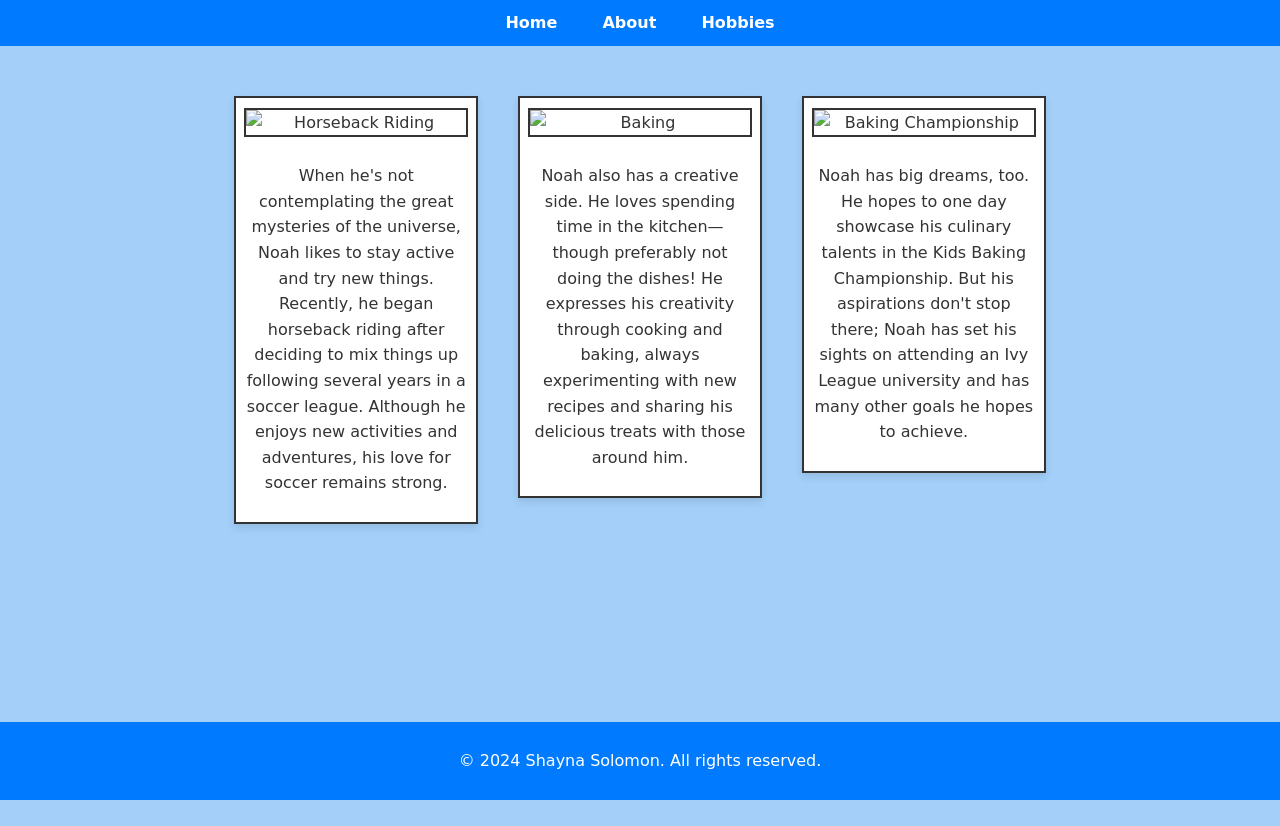
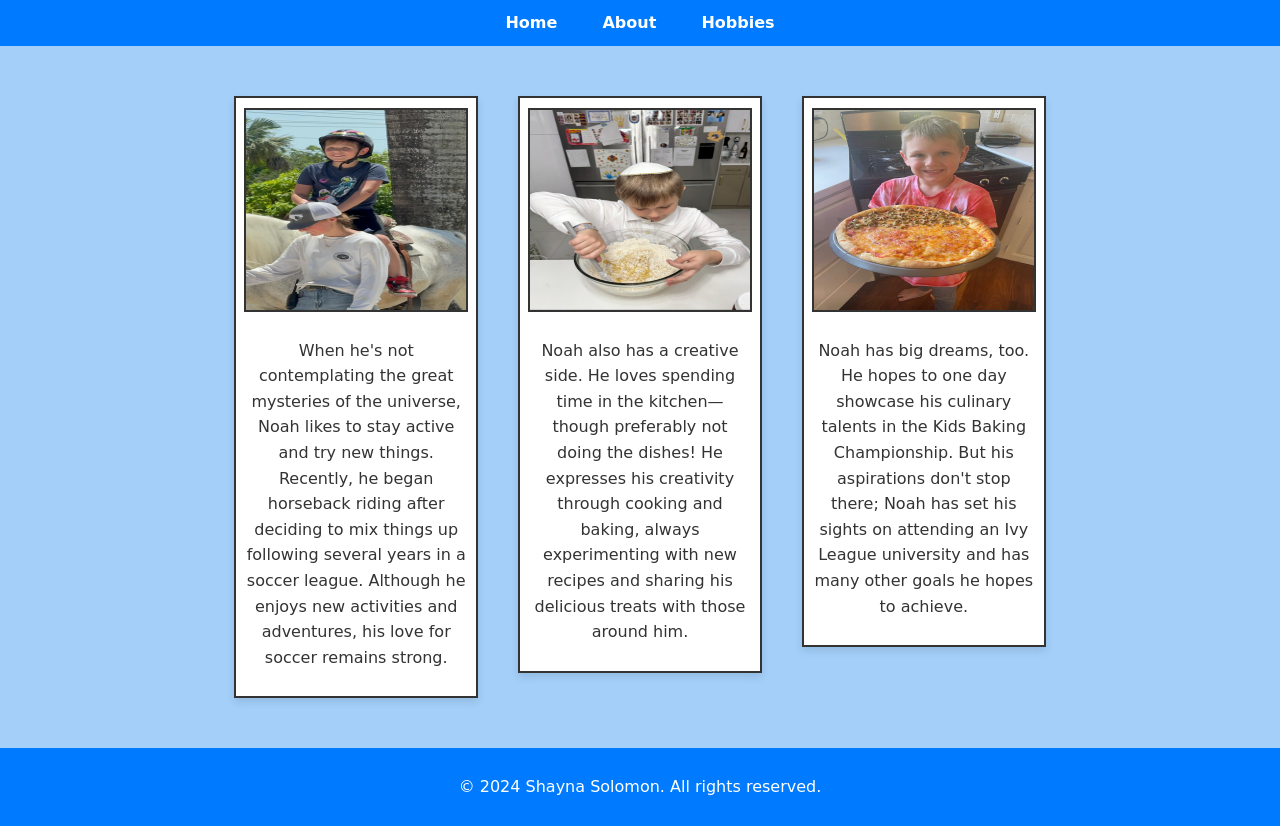
Before and after one commit to Ssolomon44/bioSite, a plain HTML site: page hobbies.html in a window 1280 px wide. Before the commit the page ends 800 px from the top, so only its background shows below. Drawn offline with Linux system fonts and the light colour scheme; files whose address does not match are found by name.

Commit message:
Update hobbies.html

```diff
--- a/hobbies.html
+++ b/hobbies.html
@@ -19,15 +19,15 @@
         <!-- Hobby Descriptions Section -->
         <div class="hobbies">
             <div class="hobby-item">
-                <img src="C:\Users\19293\OneDrive\Desktop\bioSite\Noah-pictures\Noah Horseback riding.jpg" alt="Horseback Riding">
+                <img src="C:\Users\19293\OneDrive\Desktop\bioSite\Noah-pictures\NoahHorsebackriding.jpg" alt="Horseback Riding">
                 <p>When he's not contemplating the great mysteries of the universe, Noah likes to stay active and try new things. Recently, he began horseback riding after deciding to mix things up following several years in a soccer league. Although he enjoys new activities and adventures, his love for soccer remains strong.</p>
             </div>
             <div class="hobby-item">
-                <img src="C:\Users\19293\OneDrive\Desktop\bioSite\Noah-pictures\Noah Baking.jpg" alt="Baking">
+                <img src="C:\Users\19293\OneDrive\Desktop\bioSite\Noah-pictures\NoahBaking.jpg" alt="Baking">
                 <p>Noah also has a creative side. He loves spending time in the kitchen—though preferably not doing the dishes! He expresses his creativity through cooking and baking, always experimenting with new recipes and sharing his delicious treats with those around him.</p>
             </div>
             <div class="hobby-item">
-                <img src="C:\Users\19293\OneDrive\Desktop\bioSite\Noah-pictures\Noah Cooking.jpg" alt="Baking Championship">
+                <img src="C:\Users\19293\OneDrive\Desktop\bioSite\Noah-pictures\NoahCooking.jpg" alt="Baking Championship">
                 <p>Noah has big dreams, too. He hopes to one day showcase his culinary talents in the Kids Baking Championship. But his aspirations don't stop there; Noah has set his sights on attending an Ivy League university and has many other goals he hopes to achieve.</p>
             </div>
         </div>
```
